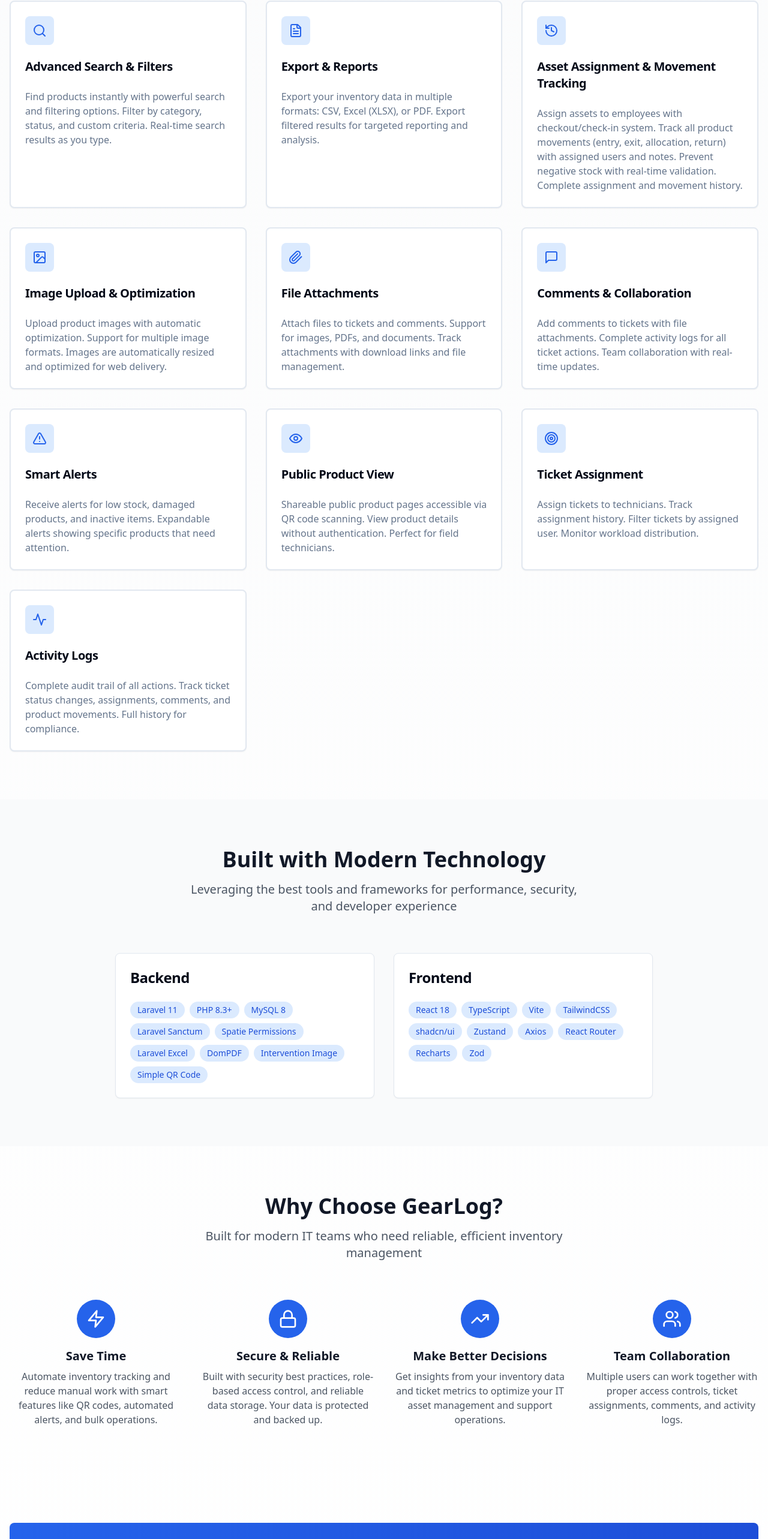
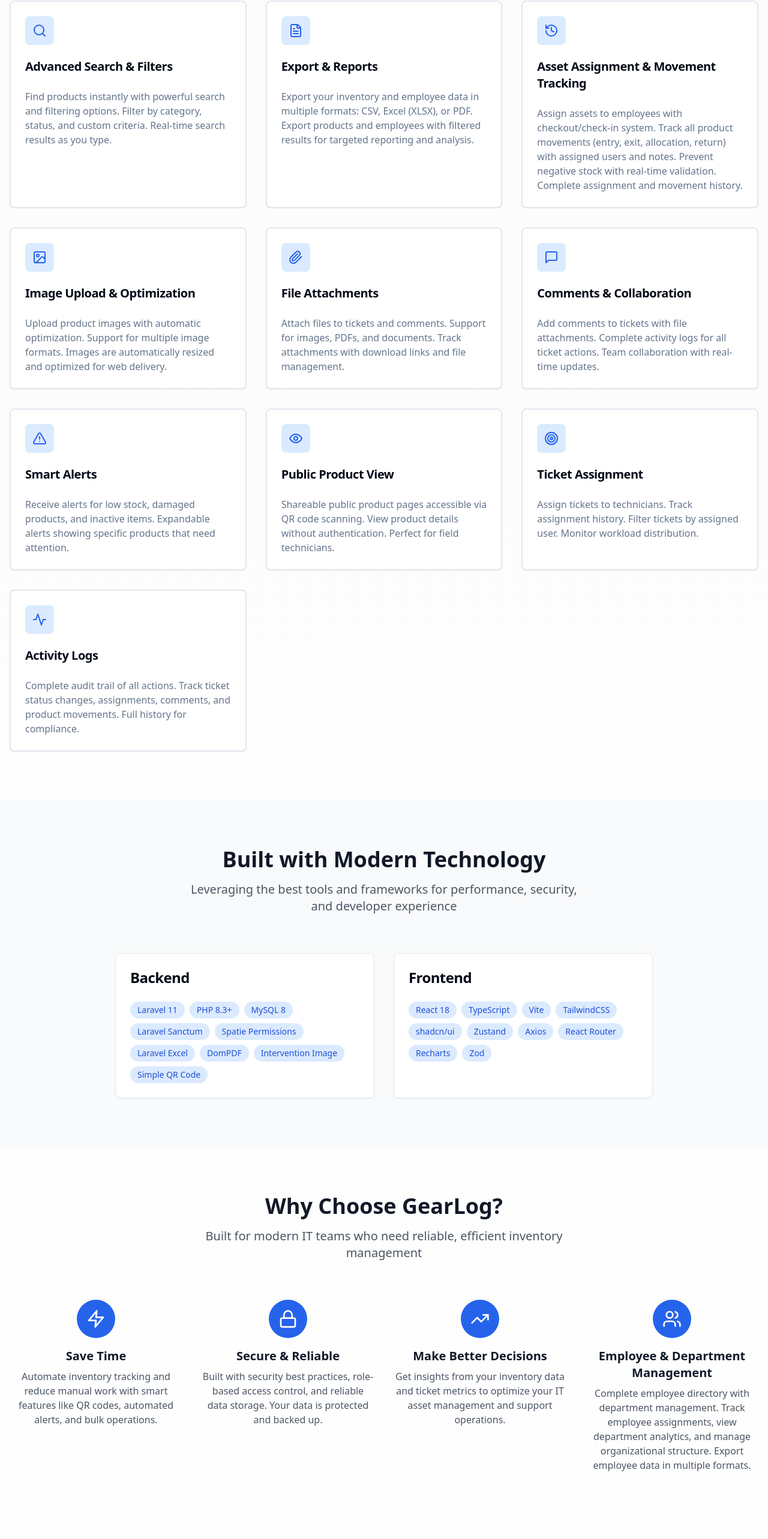
Before and after one commit to ricardoguimaraes2021/GearLog, a React (Vite) app in the folder frontend/: page /landing in a window 1280 px wide. Shown: the part 1770-4336 px from the top of the page at 60% size. Built offline with nearby package versions, Linux system fonts and the light colour scheme; no server answers.

Commit message:
docs: update landing page with employee management feature

```diff
--- a/frontend/src/pages/Landing/Landing.tsx
+++ b/frontend/src/pages/Landing/Landing.tsx
@@ -69,7 +69,7 @@
     {
       icon: FileText,
       title: 'Export & Reports',
-      description: 'Export your inventory data in multiple formats: CSV, Excel (XLSX), or PDF. Export filtered results for targeted reporting and analysis.',
+      description: 'Export your inventory and employee data in multiple formats: CSV, Excel (XLSX), or PDF. Export products and employees with filtered results for targeted reporting and analysis.',
     },
     {
       icon: History,
@@ -131,8 +131,8 @@
     },
     {
       icon: Users,
-      title: 'Team Collaboration',
-      description: 'Multiple users can work together with proper access controls, ticket assignments, comments, and activity logs.',
+      title: 'Employee & Department Management',
+      description: 'Complete employee directory with department management. Track employee assignments, view department analytics, and manage organizational structure. Export employee data in multiple formats.',
     },
   ];
 
```
